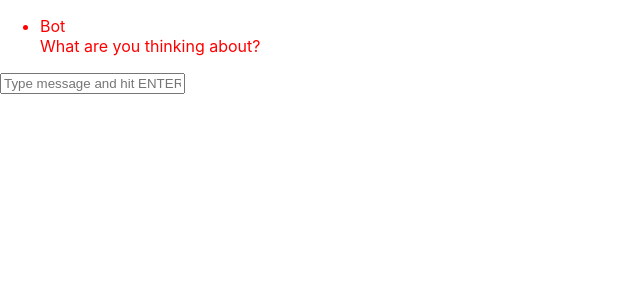
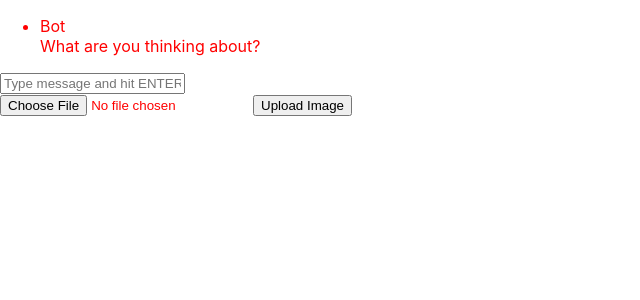
Before and after one commit to oliverphan/tengents, a React (Create React App) app: page / in a window 1280 px wide. Shown: the top 300 px of the page, without its empty margins (0-640 px from the left). Built offline with nearby package versions, Linux system fonts and the light colour scheme.

Commit message:
Image upload

```diff
--- a/src/App.js
+++ b/src/App.js
@@ -2,6 +2,7 @@ import React, { useState } from 'react';
 import './App.css';
 import MessageList from './MessageList';
 import SendMessageBox from './SendMessageBox';
+import SendImageBox from './SendImageBox';
 
 const App = () => {
     const [messages, setMessages] = useState([{
@@ -35,6 +36,7 @@ const App = () => {
         <div id="App">
             <MessageList messages={messages} />
             <SendMessageBox sendMessage={sendMessage}/>
+            <SendImageBox />
         </div>
     );
 }
--- /dev/null
+++ b/src/SendImageBox.js
@@ -0,0 +1,51 @@
+import React, { useState } from 'react';
+
+const SendImageBox = (props) => {
+    const {setMessages} = props
+    const [file, setFile] = useState('')
+
+    const handleSubmit = (e) => {
+        e.preventDefault()
+
+        fetch("http://127.0.0.1:8000/api/picture", {
+            method: 'POST',
+            body: file
+        })
+        .then(res => res.json())
+        .then(response => {
+            setMessages(messages.concat([{senderId: "Bot", message: response.reply}]))
+        })
+
+        console.log("handle uploading ", file);
+    }
+
+    const handleChange = (e) => {
+        e.preventDefault()
+
+        const reader = new FileReader();
+        let file = e.target.files[0]
+
+        reader.onloadend = () => {
+            setFile(file);
+        }
+
+        reader.readAsDataURL(file)
+    }
+
+    return (
+        <form onSubmit={handleSubmit}>
+            <input
+                className="fileInput"
+                type="file"
+                onChange={handleChange} />
+            <button className="submitButton"
+                type="submit"
+                onClick={handleSubmit}>
+                Upload Image
+                </button>
+        </form>
+    )
+
+}
+
+export default SendImageBox;
```
